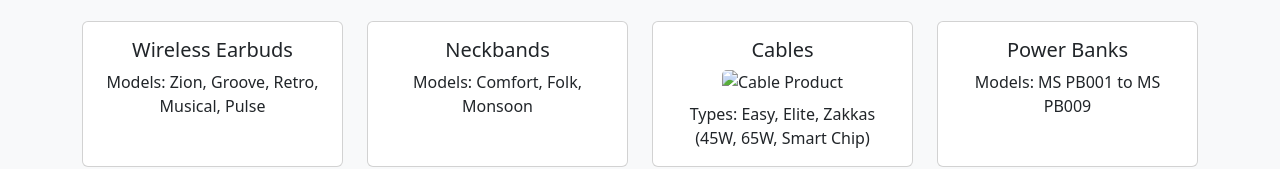
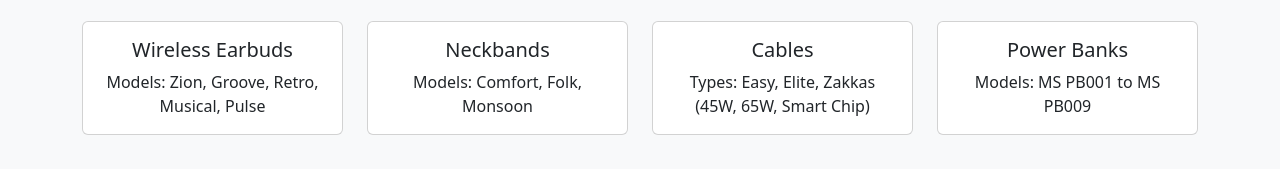
Before and after one commit to Krishna98-png/khemtron-site, a plain HTML site: page index.html in a window 1280 px wide. Shown: the part 785-954 px from the top of the page. Drawn offline with nearby package versions, Linux system fonts and the light colour scheme.

Commit message:
Update index.html

```diff
--- a/index.html
+++ b/index.html
@@ -108,7 +108,6 @@
           <div class="card h-100">
             <div class="card-body text-center">
               <h5 class="card-title">Cables</h5>
-              <img src="/mnt/data/WhatsApp Image 2025-05-31 at 3.28.19 PM.jpeg" alt="Cable Product" class="product-img mb-2">
               <p class="card-text">Types: Easy, Elite, Zakkas (45W, 65W, Smart Chip)</p>
             </div>
           </div>
```
